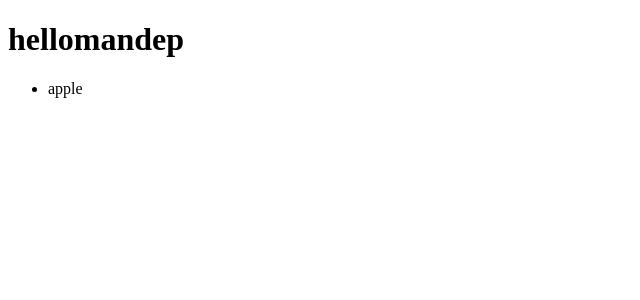
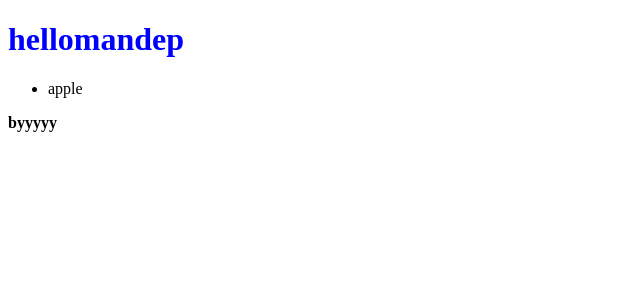
Before and after one commit to narangrg443/react-course, a React (Create React App) app: page / in a window 1280 px wide. Shown: the top 300 px of the page, without its empty margins (0-640 px from the left). Built offline with nearby package versions, Linux system fonts and the light colour scheme.

Commit message:
creating by component

```diff
--- a/public/index.html
+++ b/public/index.html
@@ -9,36 +9,13 @@
   name="description"
   content="Web site created using create-react-app"
   />
-    <link rel="apple-touch-icon" href="%PUBLIC_URL%/logo192.png" />
-    <!--
-      manifest.json provides metadata used when your web app is installed on a
-      user's mobile device or desktop. See https://developers.google.com/web/fundamentals/web-app-manifest/
-    -->
-    <link rel="manifest" href="%PUBLIC_URL%/manifest.json" />
-    <!--
-      Notice the use of %PUBLIC_URL% in the tags above.
-      It will be replaced with the URL of the `public` folder during the build.
-      Only files inside the `public` folder can be referenced from the HTML.
-
-      Unlike "/favicon.ico" or "favicon.ico", "%PUBLIC_URL%/favicon.ico" will
-      work correctly both with client-side routing and a non-root public URL.
-      Learn how to configure a non-root public URL by running `npm run build`.
-    -->
   <title>React App</title>
 </head>
 <body>
   <noscript>You need to enable JavaScript to run this app.</noscript>
+  <script src="../index.js" type='text/jsx'></script>
   <div id="root"></div>
-   <div id="root1"></div>
-    <!--
-      This HTML file is a template.
-      If you open it directly in the browser, you will see an empty page.
 
-      You can add webfonts, meta tags, or analytics to this file.
-      The build step will place the bundled scripts into the <body> tag.
 
-      To begin the development, run `npm start` or `yarn start`.
-      To create a production bundle, use `npm run build` or `yarn build`.
-    -->
 </body>
 </html>
--- a/src/index.js
+++ b/src/index.js
@@ -1,15 +1,29 @@
 import React from "react"
 import ReactDom from "react-dom"
 
+let c = {
+  color: ""
+}
 
+const t = 1;
+if (t === 12) {
+  c.color = "red"
+} else {
+  c.color = "blue"
+}
+
+function By() {
+  return <b>byyyyy</b>
+}
 
 
 const name = 'mandep';
 ReactDom.render(
   <div>
-    <h1>hello{name}</h1>
+    <h1 style={c}>hello{name}</h1>
      <ul>
      <li>apple</li>
   </ul>
+  <By />
   </div>,
   document.getElementById('root'));
```
Lines whose indentation alone changed are shown as unchanged.
